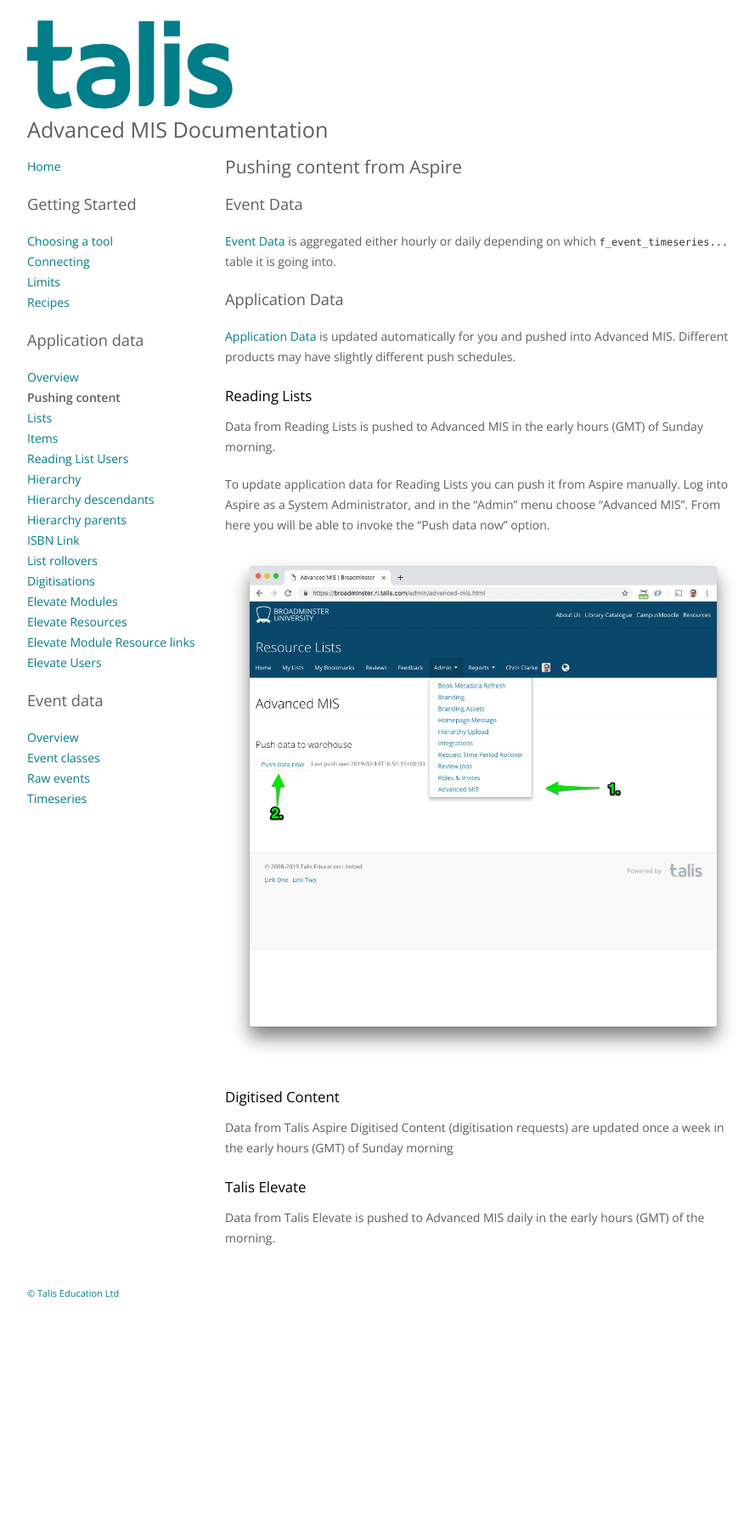
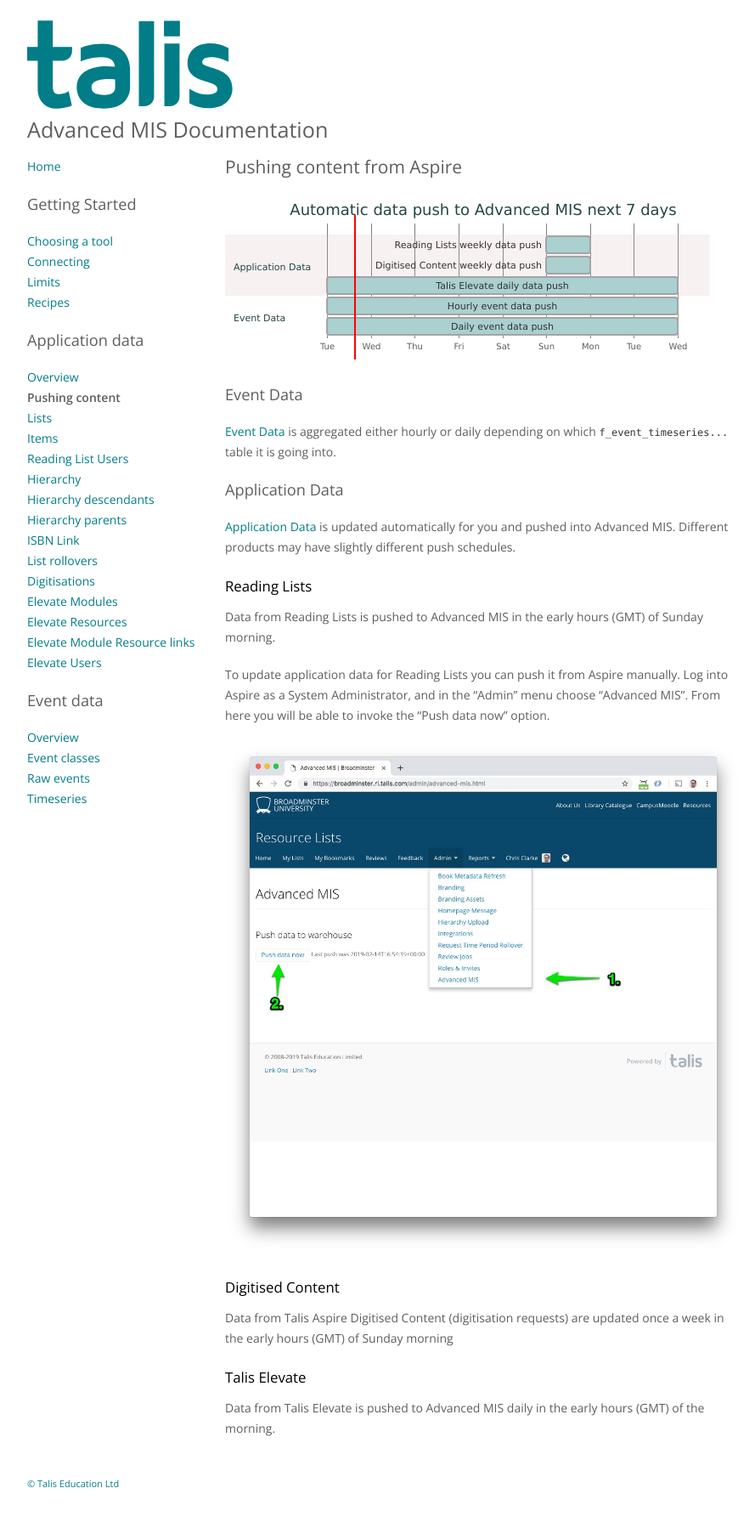
Before and after one commit to techfromsage/advanced-mis, a Jekyll site: the page built from topics/pushing.md, in a window 1280 px wide. Shown: the whole page at 85% size, without its empty margins (142-1031 px from the left). Built offline with Jekyll 4.4.1, drawn with Linux system fonts in a browser that asks for light colours; before the commit the page ends 1567 px from its top, so only the background shows below that.

Commit message:
Add a visiual indication of update timeline

```diff
--- a/_includes/mermaid.html
+++ b/_includes/mermaid.html
@@ -9,10 +9,13 @@ document.addEventListener('DOMContentLoaded', function() {
         themeVariables: {
             primaryColor: '#aad0d0', // Talis Grey
             secondaryColor: '#ff4d96', // Talis Pink
-            fontFamily: '"open sans", verdana, arial',
+            fontFamily: '"Open-Sans", verdana, arial',
         },
         er: {
             useMaxWidth: false
+        },
+        gantt: {
+            leftPadding: 120
         }
     });
 });
--- a/topics/pushing.md
+++ b/topics/pushing.md
@@ -2,7 +2,32 @@
 layout: site
 title: Pushing content from Aspire
 body_class: pushing
+mermaid: true
 ---
+
+{% capture time_now %}{{ 'now' | date: "%s" }}{% endcapture %}
+{% capture next_sunday %}{{ time_now | date: "%w" | minus : 7 | times: -86400 | plus: time_now }}{% endcapture %}
+
+<div class=mermaid>
+gantt
+    title Automatic data push to Advanced MIS next 7 days
+    dateFormat DD-MM-YYYY
+    axisFormat %a
+
+    %% dates for this gantt are calculated to be relative to today. for example the RL/DC dates are the date of the next sunday coming.
+    %% The calculation happens in those liquid tags just outside this div, and are injected into the gantt content using more liquid tags.
+
+    section Application Data
+    Reading Lists weekly data push :a1, {{ next_sunday | date: "%d-%m-%Y" }}, 1d
+
+    Digitised Content weekly data push :a2, {{ next_sunday | date: "%d-%m-%Y" }}, 1d
+
+    Talis Elevate daily data push :e1, {{ time_now | date: "%d-%m-%Y" }}, 8d
+
+    section Event Data
+    Hourly event data push :events1, {{ time_now | date: "%d-%m-%Y" }}, 8d
+    Daily event data push :events1, {{ time_now | date: "%d-%m-%Y" }}, 8d
+</div>
 
 ### Event Data
 [Event Data]({{ site.baseurl }}/topics/event-data.html) is aggregated either hourly or daily depending on which `f_event_timeseries...` table it is going into.
```
